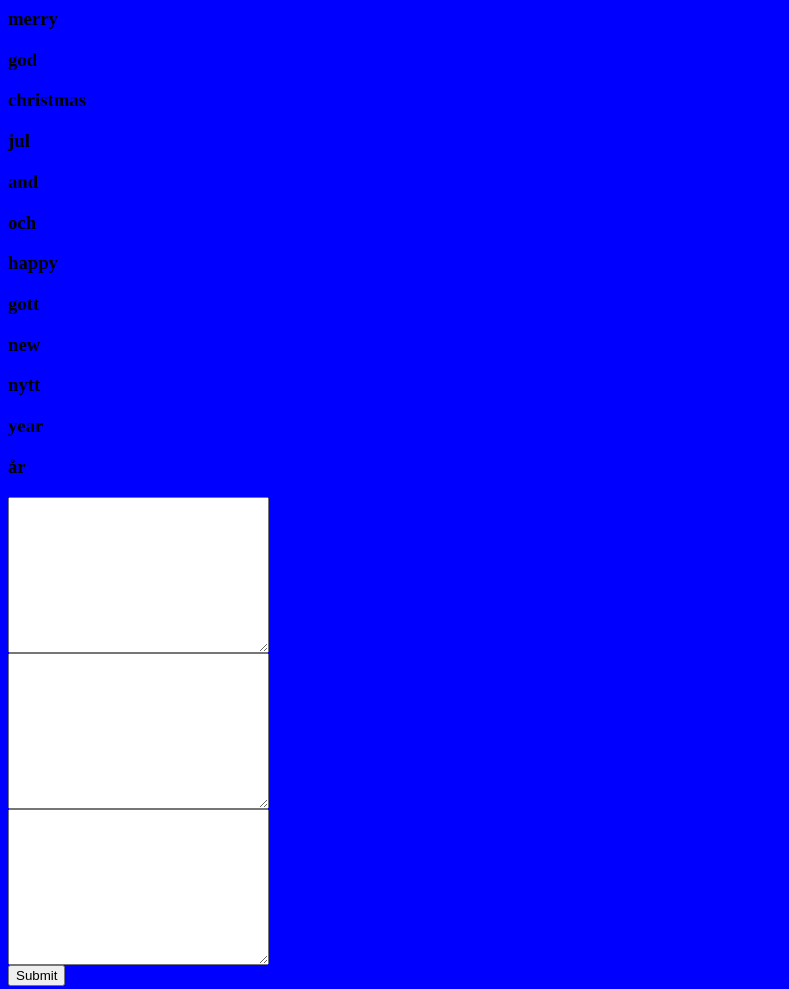
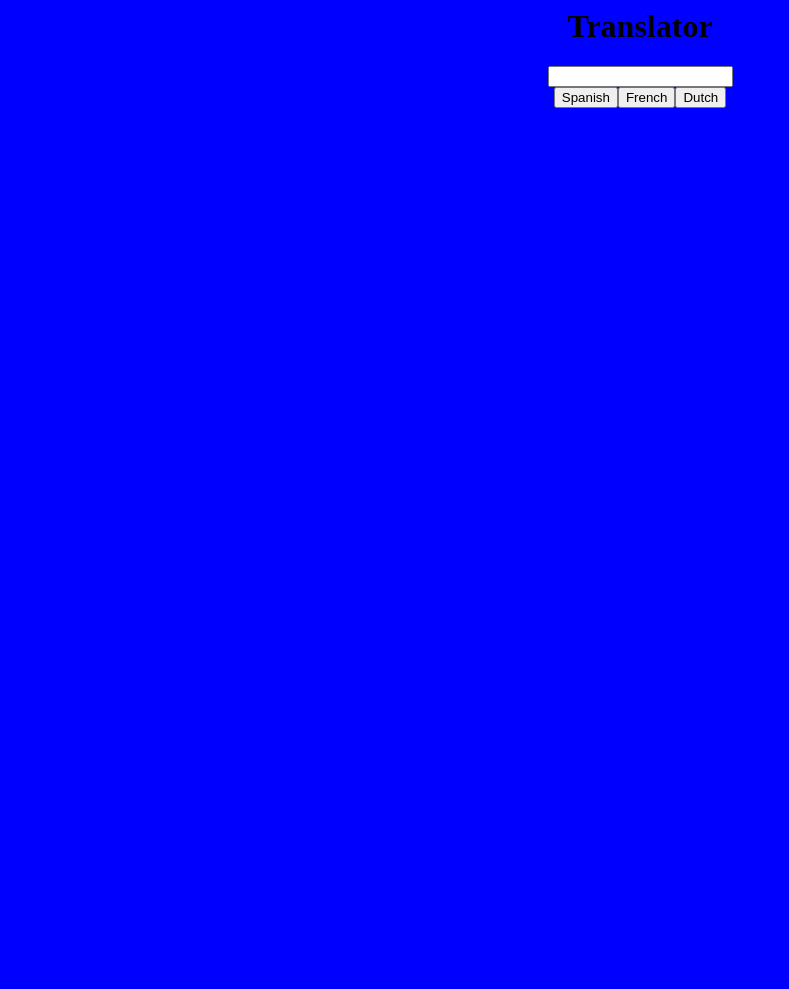
Before and after one commit to westmary48/Language-Translator-Group-Project, a plain HTML site: page index.html in a window 1280 px wide. Shown: the whole page, without its empty margins (0-789 px from the left). After the commit the page ends 800 px from the top, so only its background shows below. Drawn offline with Linux system fonts and the light colour scheme.

Commit message:
completed project

```diff
--- a/index.html
+++ b/index.html
@@ -9,25 +9,18 @@
 </head>
 
 <body>
-    <div id="SpanishTranslation"></div>
-    <div id="GermanTranslation"></div>
-    <div id="SweedishTranslation"></div>
+    <h1 class = 'title'>Translator</h1>
+  <div class = 'textarea'>
+        <input id="textarea" type ="text">
+  </input>
+    </div>
+    <div class = 'button'>
+        <input type="button" id="SpanishButton" value="Spanish">
+        <input type="button" id="FrenchButton" value="French">
+        <input type="button" id="DutchButton" value="Dutch">
+    </div>
+    <div class = "answer" id= 'output'></div>
 
-    <div>
-        <textarea name="Enter Word" id="textarea" cols="30" rows="10" maxlength="100">
-        </textarea>
-    </div>
-    <div>
-        <textarea name="Enter Word" id="textarea" cols="30" rows="10" maxlength="100">
-            </textarea>
-    </div>
-    <div>
-        <textarea name="Enter Word" id="textarea" cols="30" rows="10" maxlength="00">
-                </textarea>
-    </div>
-    <div>
-        <input type="submit" id="submit" value="Submit">
-    </div>
     <script src="main.js"></script>
 </body>
 
--- a/main.css
+++ b/main.css
@@ -3,5 +3,17 @@ body {
 }
 .textarea {
     display: flex;
-    flex-wrap: wrap;
+    justify-content: center;
 }
+.title {
+    display: flex;
+    justify-content: center;
+}
+.button {
+    display: flex;
+    justify-content: center;
+}
+.answer {
+    display: flex;
+    justify-content: center;
+}
--- a/main.js
+++ b/main.js
@@ -1,66 +1,19 @@
-let languageTranslator = {
-    SpanishTranslation: [
-        { english: "merry", spanish: "god" },
-        { english: "christmas", spanish: "jul" },
-        { english: "and", spanish: "och" },
-        { english: "happy", spanish: "gott" },
-        { english: "new", spanish: "nytt" },
-        { english: "year", spanish: "år" }
-    ],
-    GermanTranslation: [
-        { english: "merry", german: "god" },
-        { english: "christmas", german: "jul" },
-        { english: "and", gernan: "och" },
-        { english: "happy", german: "gott" },
-        { english: "new", german: "nytt" },
-        { english: "year", german: "år" }
-    ],
-    SweedishTranslation: [
-        { english: "merry", sweedish: "god" },
-        { english: "christmas", sweedish: "jul" },
-        { english: "and", sweedish: "och" },
-        { english: "happy", sweedish: "gott" },
-        { english: "new", sweedish: "nytt" },
-        { english: "year", sweedish: "år" }
-    ]
-}
+let spanishTranslation = {"merry":"feliz", "christmas":"navidad", "and":"y", "happy":"feliz", "new":"nuevo", "year":"ano"}
+let frenchTranslation = {"merry":"joyeux", "christmas":"noël", "and":"et", "happy":"content", "new":"nouveau", "year":"an"}
+let dutchTranslation = {"merry":"vrolijk", "christmas":"kerstmis", "and":"en", "happy":"gelukkig", "new":"nieuwe", "year":"jaar"}
+
 const printToDom = (stringToPrint, divId) => {
     const selectedDiv = document.getElementById(divId);
     selectedDiv.innerHTML = stringToPrint;
-};
-let english = document.getElementById("id of the textbox");
+}
+
+let userinput = document.getElementById("textarea");
+let spanishUserInput = userinput.value.split(" ");
 
 const spanishStringBuilder = () => {
-    let newString = '';
-    for (let i = 0; i < languageTranslator.SpanishTranslation.length; i++) {
-        newString += `<div class="Spanish">`;
-        newString += `<h3>${languageTranslator.SpanishTranslation[i].english}</h3>`;
-        newString += `<h3>${languageTranslator.SpanishTranslation[i].spanish}</h3>`;
-        newString += `</div>`;
+    let inputString = '';
+    for (let i = 0; i < spanishUserInput.length; i++) {
+        inputString += spanishTranslation[spanishUserInput.value[i]]
+         printToDom(inputString, 'output');
     }
-    printToDom(newString, 'SpanishTranslation');
-
-};
-const sweedishStringBuilder = () => {
-    let newString = '';
-    for (let i = 0; i < languageTranslator.SweedishTranslation.length; i++) {
-        // newString += `<div class="Sweedish">`;
-        // newString += `<h3>${languageTranslator.SweedishTranslation[i].english}</h3>`;
-        // newString += `<h3>${languageTranslator.SweedishTranslation[i].spanish}</h3>`;
-        // newString += `</div>`;
-    }
-    printToDom(newString, 'SweedishTranslation');
-};
-const germanStringBuilder = () => {
-    let newString = '';
-    for (let i = 0; i < languageTranslator.GermanTranslation.length; i++) {
-        // newString += `<div class="German">`;
-        // newString += `<h3>${languageTranslator.GermanTranslation[i].english}</h3>`;
-        // newString += `<h3>${languageTranslator.GermanTranslation[i].german}</h3>`;
-        // newString += `</div>`;
-    }
-    printToDom(newString, 'GermanTranslation');
-};
-spanishStringBuilder();
-germanStringBuilder();
-sweedishStringBuilder();
+}
```
